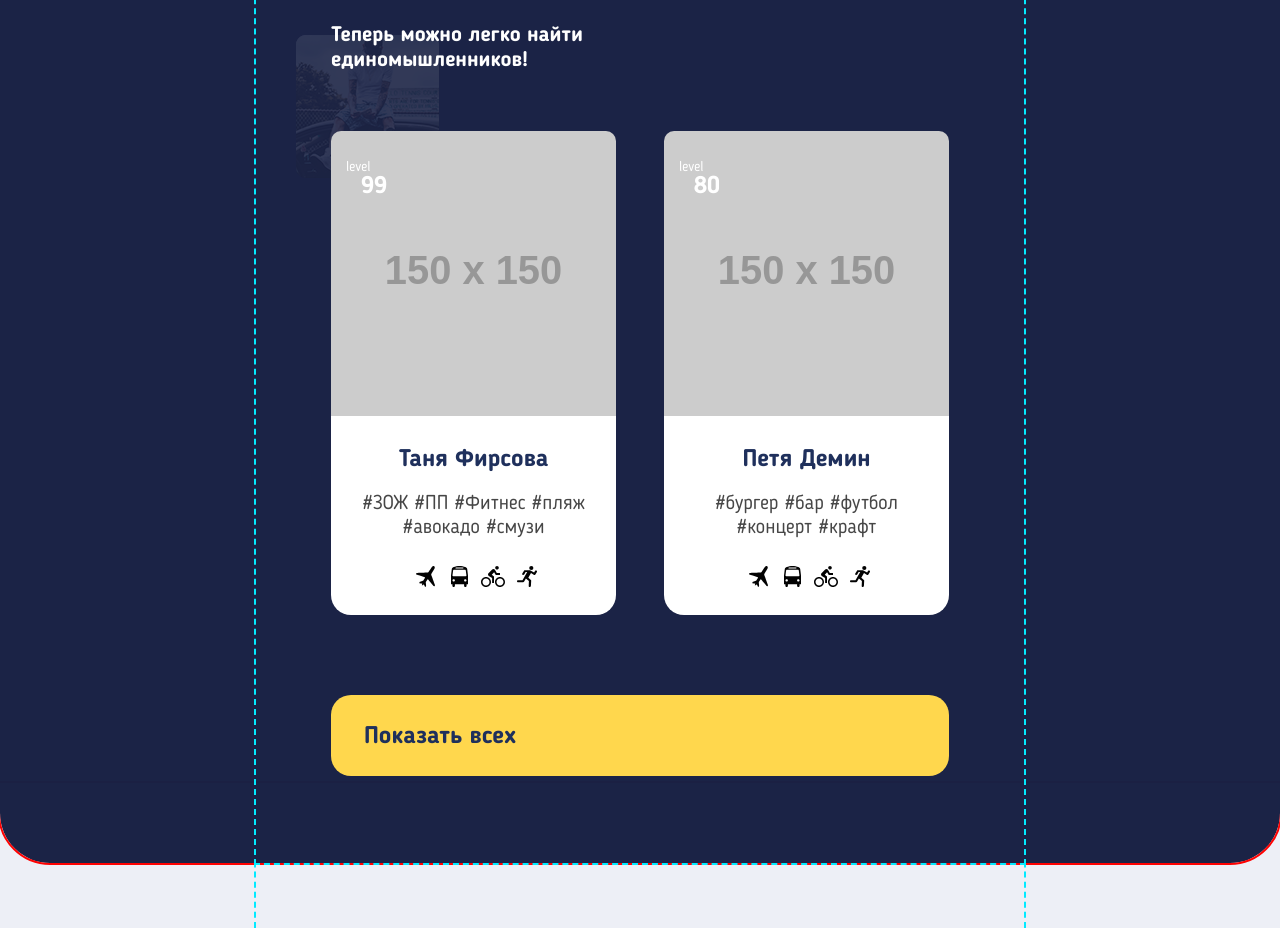
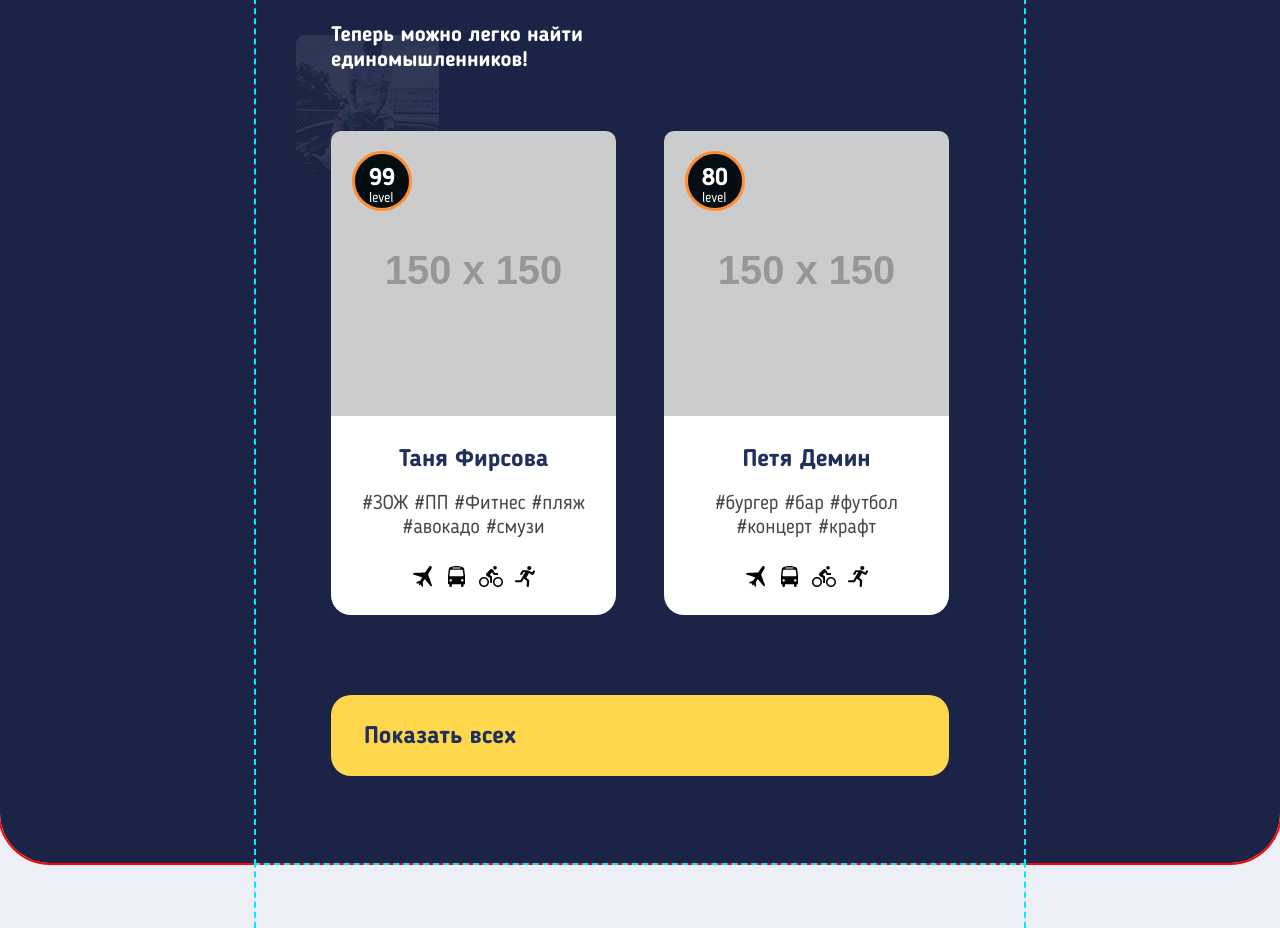
Before and after one commit to ndserg/1139383-pognali-18, a plain HTML site: page source/index.html in a window 1280 px wide. Shown: the part 3400-4328 px from the top of the page. Drawn offline with nearby package versions, Linux system fonts and the light colour scheme; files that its build step writes are made by us from their sources; placeholder pictures from the web are drawn by us.

Commit message:
10. Продолжаем вёрстку личного проекта - правки

```diff
--- a/source/index.html
+++ b/source/index.html
@@ -202,7 +202,7 @@
                 </li>
               </ul>
               <p class="travelmates__level">
-                <b class="travelmates__level travelmates__level--number">99</b> level
+                <b>99</b> level
               </p>
             </li>
             <li class="travelmates__item">
@@ -261,7 +261,7 @@
                 </li>
               </ul>
               <p class="travelmates__level">
-                <b class="travelmates__level travelmates__level--number">80</b> level
+                <b>80</b> level
               </p>
             </li>
           </ul>
--- a/source/less/blocks/travelmates-transport.less
+++ b/source/less/blocks/travelmates-transport.less
@@ -39,6 +39,5 @@
 @media (min-width: @tablet-width) {
   .travelmates__transport {
     padding-top: 22px;
-    padding-left: 5px;
   }
 }
--- a/source/less/blocks/travelmates.less
+++ b/source/less/blocks/travelmates.less
@@ -29,17 +29,21 @@
 .travelmates__list {
   .list-clear;
   margin-top: 59px;
-  margin-bottom: 20px;
+  margin-bottom: 18px;
 }
 
 .travelmates__item {
   position: relative;
 
-  min-height: 425px;
+  min-height: 427px;
   margin-bottom: 10px;
 
   background-color: #ffffff;
   border-radius: @border-radius-10;
+
+  &:nth-child(2) .travelmates__tags {
+    padding-left: 45px;
+  }
 }
 
 .travelmates__foto {
@@ -62,7 +66,7 @@
 
 .travelmates__tags {
   margin: 0;
-  margin-bottom: 17px;
+  margin-bottom: 20px;
   padding: 0;
   padding-right: 30px;
   padding-left: 30px;
@@ -74,14 +78,25 @@
 
 .travelmates__level {
   position: absolute;
-  top: 15px;
-  left: 15px;
+  top: 13px;
+  left: 18px;
+
+  box-sizing: border-box;
+  width: 60px;
+  height: 60px;
+  margin: 0;
+  padding-top: 13px;
+  padding-right: 15px;
+  padding-left: 14px;
+  background-color: #020c10;
+  border: 3px solid #ff8d30;
+  border-radius: 50%;
 
   font-size: 14px;
   line-height: 14px;
 
 
-  &--number {
+  & b {
     font-size: 24px;
     line-height: 24px;
     font-weight: 700;
@@ -143,6 +158,10 @@
     &:last-child {
       margin-right: 0;
     }
+
+    &:nth-child(2) .travelmates__tags {
+      padding-left: 30px;
+    }
   }
 
   .travelmates__foto {
@@ -163,6 +182,11 @@
 
     font-size: 20px;
     line-height: 24px;
+  }
+
+  .travelmates__level {
+    top: 20px;
+    left: 21px;
   }
 
   .travelmates__button {
@@ -227,6 +251,11 @@
     margin-bottom: 18px;
   }
 
+  .travelmates__level {
+    top: 23px;
+    left: 23px;
+  }
+
   .travelmates__button {
     width: 280px;
     margin-top: 42px;
```
